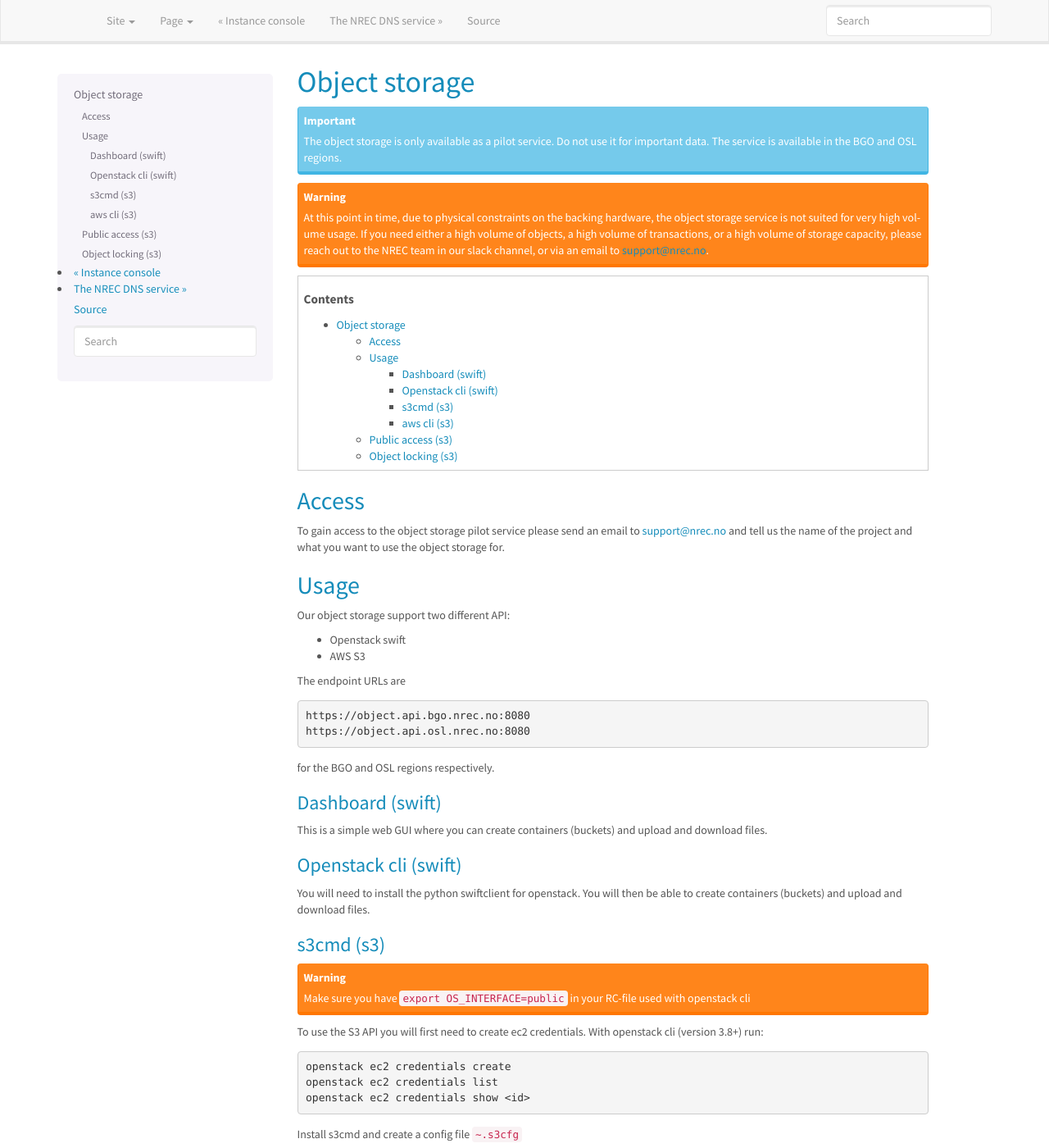
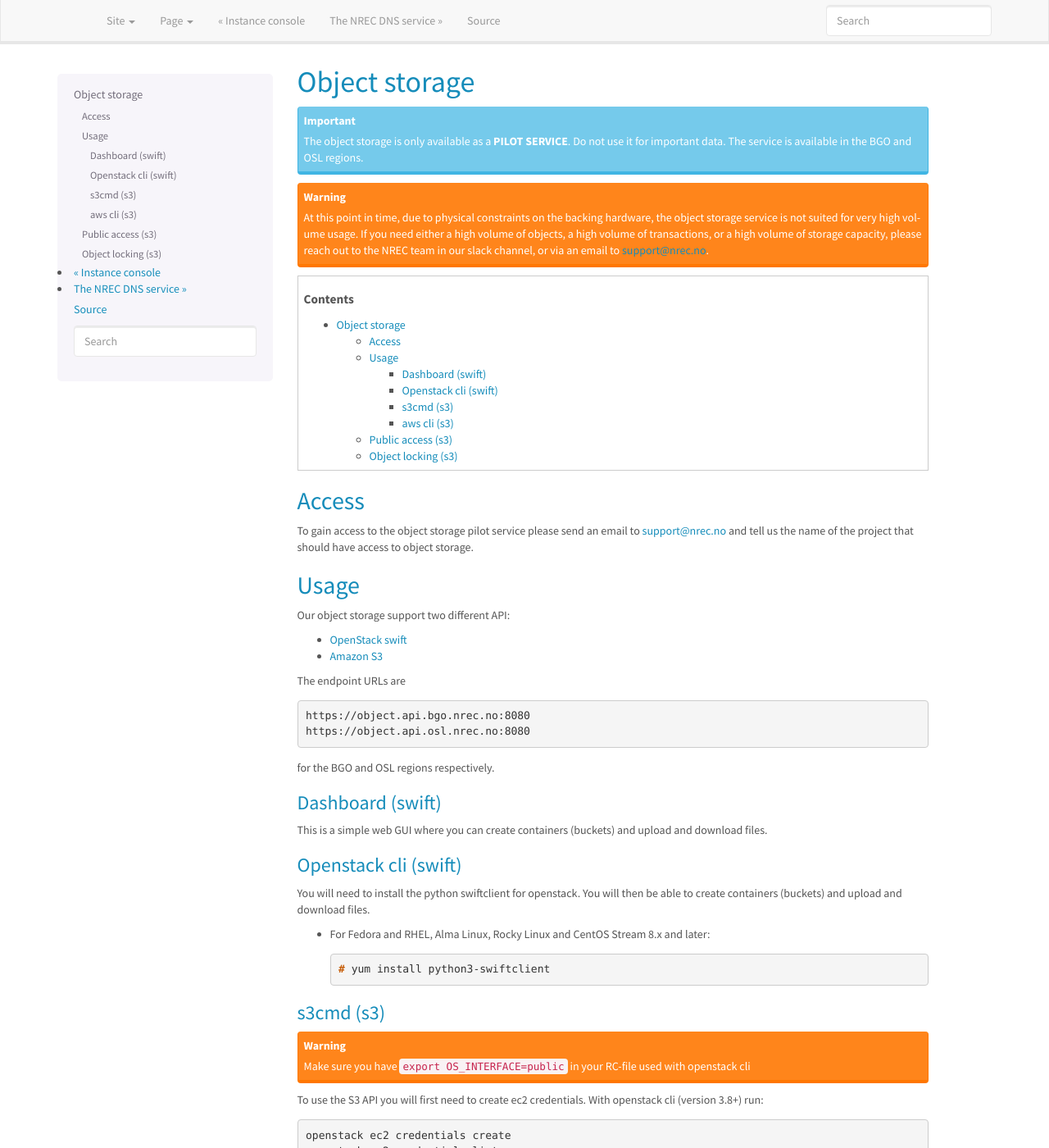
Before and after one commit to norcams/docs-enduser, a Sphinx documentation site: the page built from docs/object.rst, in a window 1280 px wide and 1400 px high. Shown: the whole window at 82% size. Built offline with Sphinx 7.4.7, drawn with Linux system fonts in a browser that asks for light colours.

Commit message:
more object

```diff
--- a/docs/object.rst
+++ b/docs/object.rst
@@ -3,8 +3,9 @@ Object storage
 ==============
 
 .. IMPORTANT::
-   The object storage is only available as a pilot service. Do not use it
-   for important data. The service is available in the BGO and OSL regions.
+   The object storage is only available as a **PILOT SERVICE**. Do not
+   use it for important data. The service is available in the BGO and
+   OSL regions.
 
 .. WARNING::
    At this point in time, due to physical constraints on the backing
@@ -18,21 +19,23 @@ Object storage
 
 .. _s3tool: https://s3tools.org/usage
 .. _aws cli: https://docs.aws.amazon.com/cli/
+.. _OpenStack Swift: https://docs.openstack.org/swift/latest/
+.. _Amazon S3: https://docs.aws.amazon.com/AmazonS3/latest/userguide/Welcome.html
 
 Access
 ======
 
 To gain access to the object storage pilot service please send an email to
-support@nrec.no and tell us the name of the project and what you want
-to use the object storage for.
+support@nrec.no and tell us the name of the project that should have
+access to object storage.
 
 Usage
 =====
 
 Our object storage support two different API:
 
-* Openstack swift
-* AWS S3
+* `OpenStack swift`_
+* `Amazon S3`_
 
 The endpoint URLs are
 
@@ -56,6 +59,13 @@ Openstack cli (swift)
 
 You will need to install the python swiftclient for openstack. You will then
 be able to create containers (buckets) and upload and download files.
+
+* For Fedora and RHEL, Alma Linux, Rocky Linux and CentOS Stream 8.x and later:
+
+  .. code-block:: console
+
+    # yum install python3-swiftclient
+
 
 s3cmd (s3)
 ----------
```
